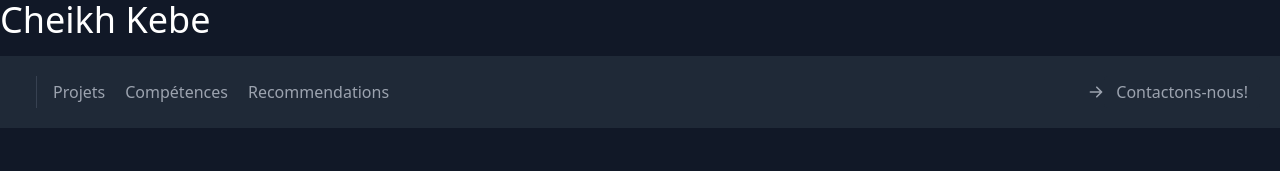
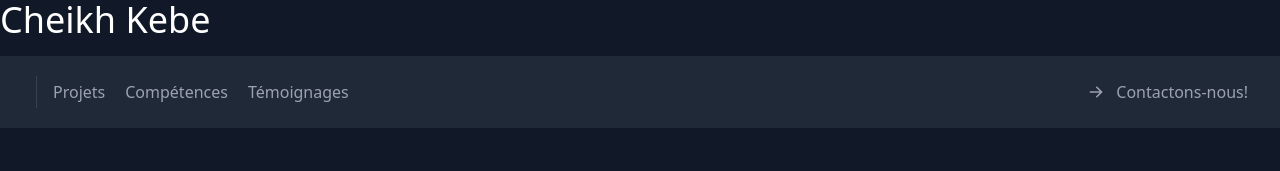
Before and after one commit to cheikh-kebe/portfolio_react, a React (Create React App) app: page / in a window 1280 px wide. Shown: the top 171 px of the page. Built offline with nearby package versions, Linux system fonts and the light colour scheme.

Commit message:
fix recommendations navbar to témoiganges

```diff
--- a/src/Components/Navbar/index.jsx
+++ b/src/Components/Navbar/index.jsx
@@ -14,7 +14,7 @@ export const Navbar = () => {
             <Link to="/skills">Compétences</Link>
           </li>
           <li className="mr-5 hover:text-white">
-            <Link to="/testimonials">Recommendations</Link>
+            <Link to="/testimonials">Témoignages</Link>
           </li>
           <li ></li>
         </ul>
```
Also changed, not shown: 1 other file (tests, documents, lock files or other folders).
